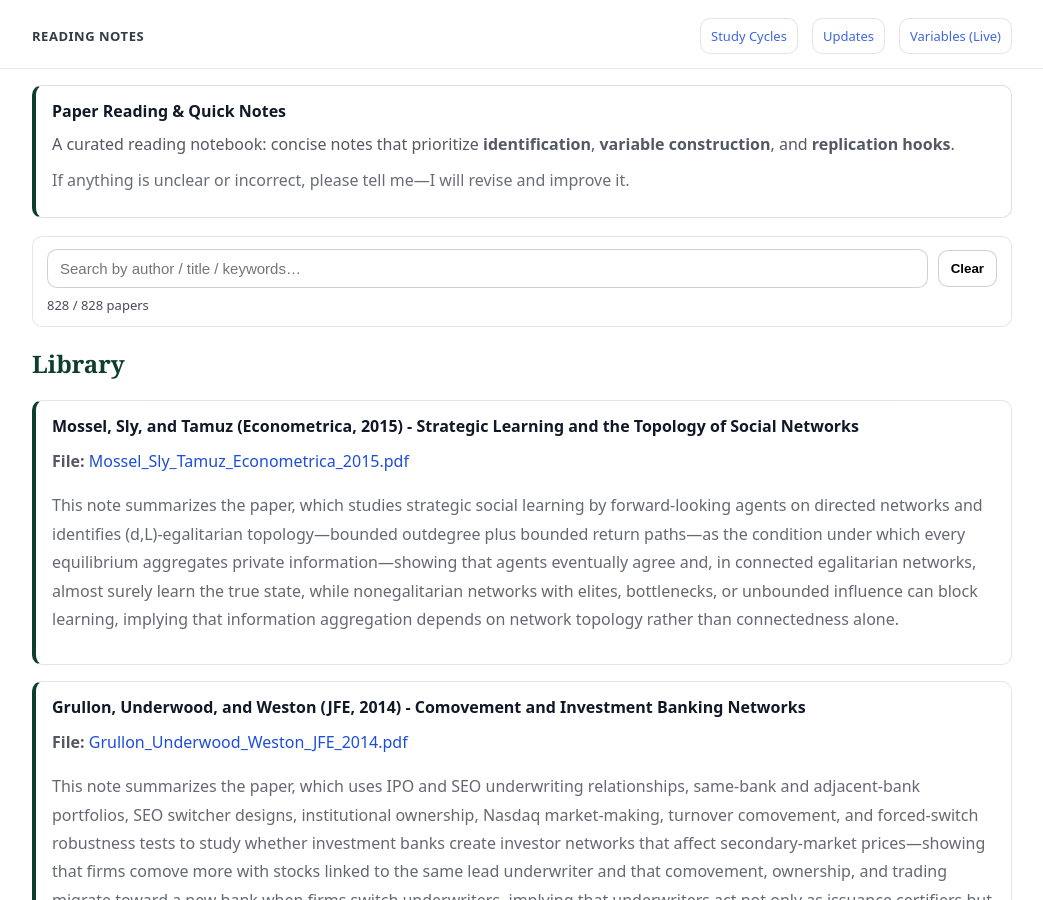
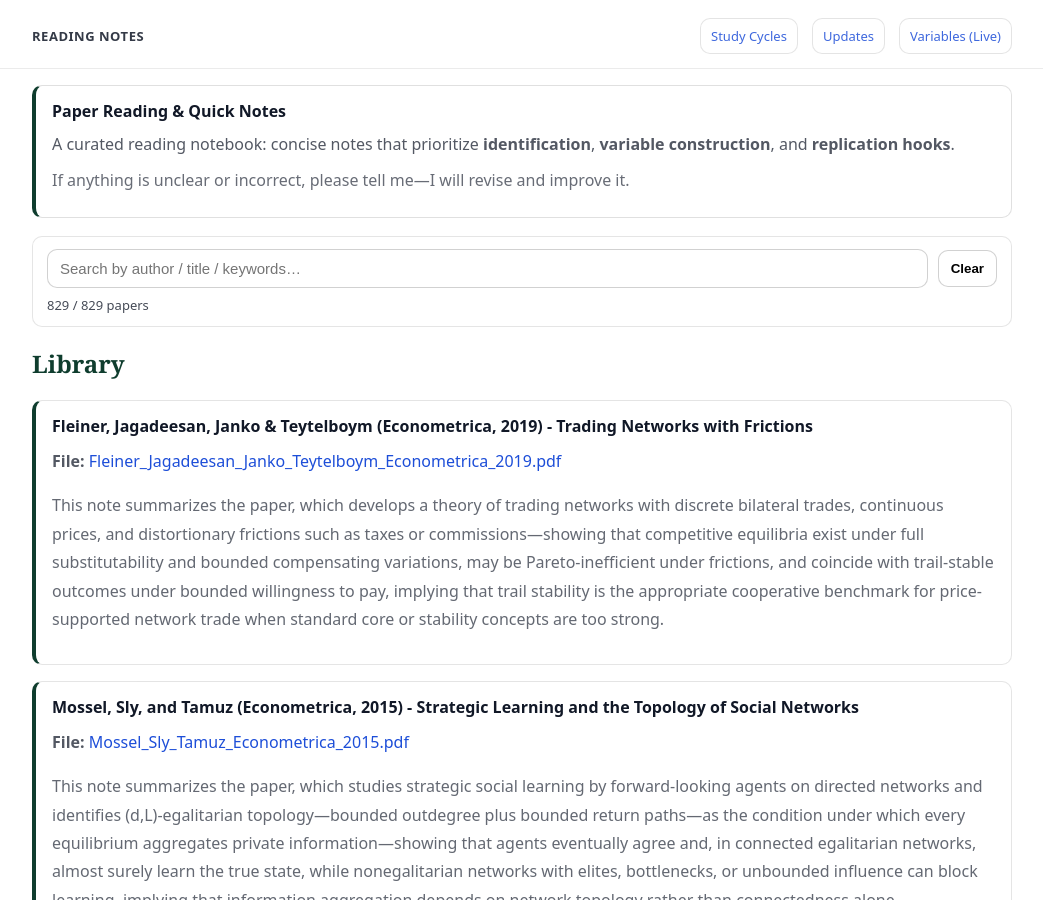
Before and after one commit to yaxinzn/study-archive, a Jekyll site: the page built from reading/index.md, in a window 1280 px wide and 900 px high. Shown: the whole window, without its empty margins (118-1161 px from the left). Built offline with Jekyll 4.4.1, drawn with Linux system fonts in a browser that asks for light colours.

Commit message:
Reading: add/update Fleiner_Jagadeesan_Janko_Teytelboym_Econometrica_2019.pdf

```diff
--- a/_data/reading.yml
+++ b/_data/reading.yml
@@ -1,3 +1,7 @@
+- title: "Fleiner, Jagadeesan, Janko & Teytelboym (Econometrica, 2019) - Trading Networks with Frictions"
+  file: "Fleiner_Jagadeesan_Janko_Teytelboym_Econometrica_2019.pdf"
+  desc: "This note summarizes the paper, which develops a theory of trading networks with discrete bilateral trades, continuous prices, and distortionary frictions such as taxes or commissions—showing that competitive equilibria exist under full substitutability and bounded compensating variations, may be Pareto-inefficient under frictions, and coincide with trail-stable outcomes under bounded willingness to pay, implying that trail stability is the appropriate cooperative benchmark for price-supported network trade when standard core or stability concepts are too strong."
+
 - title: "Mossel, Sly, and Tamuz (Econometrica, 2015) - Strategic Learning and the Topology of Social Networks"
   file: "Mossel_Sly_Tamuz_Econometrica_2015.pdf"
   desc: "This note summarizes the paper, which studies strategic social learning by forward-looking agents on directed networks and identifies (d,L)-egalitarian topology—bounded outdegree plus bounded return paths—as the condition under which every equilibrium aggregates private information—showing that agents eventually agree and, in connected egalitarian networks, almost surely learn the true state, while nonegalitarian networks with elites, bottlenecks, or unbounded influence can block learning, implying that information aggregation depends on network topology rather than connectedness alone."
```
Also changed, not shown: 1 other file.
